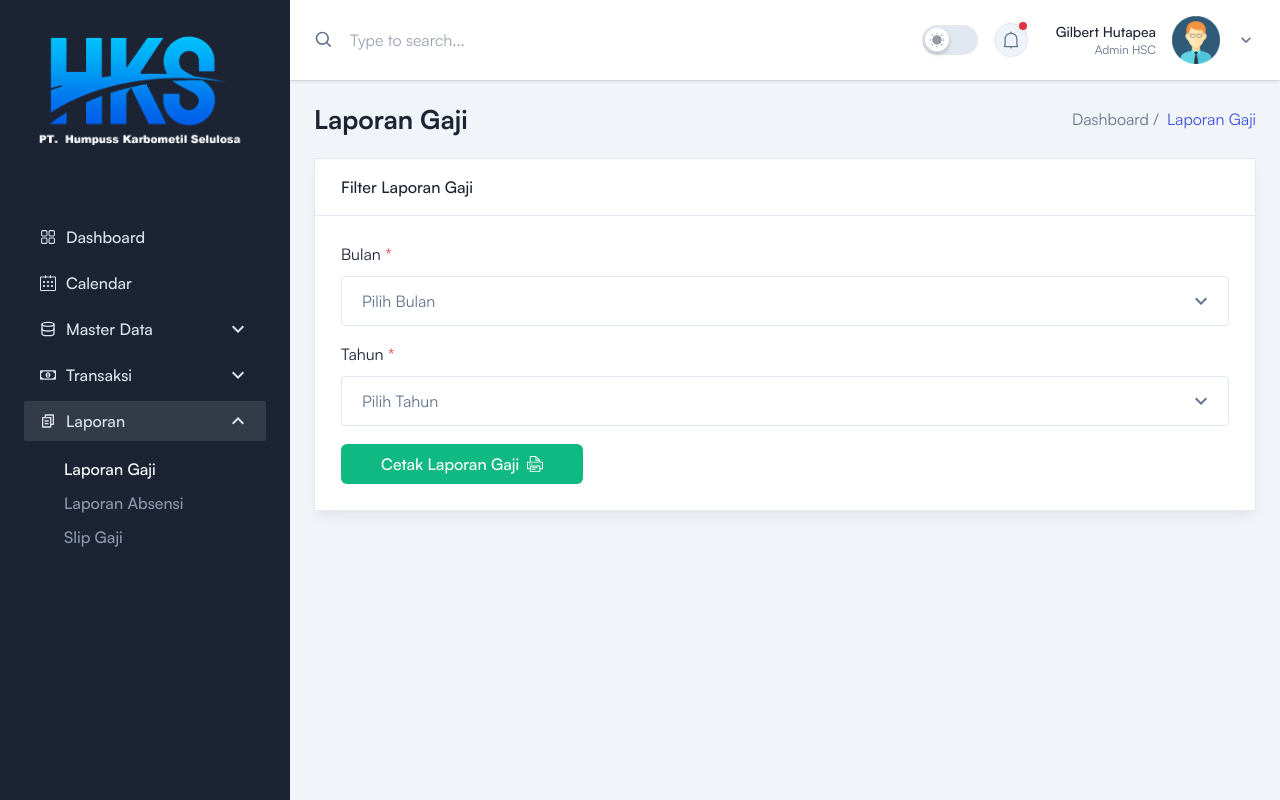
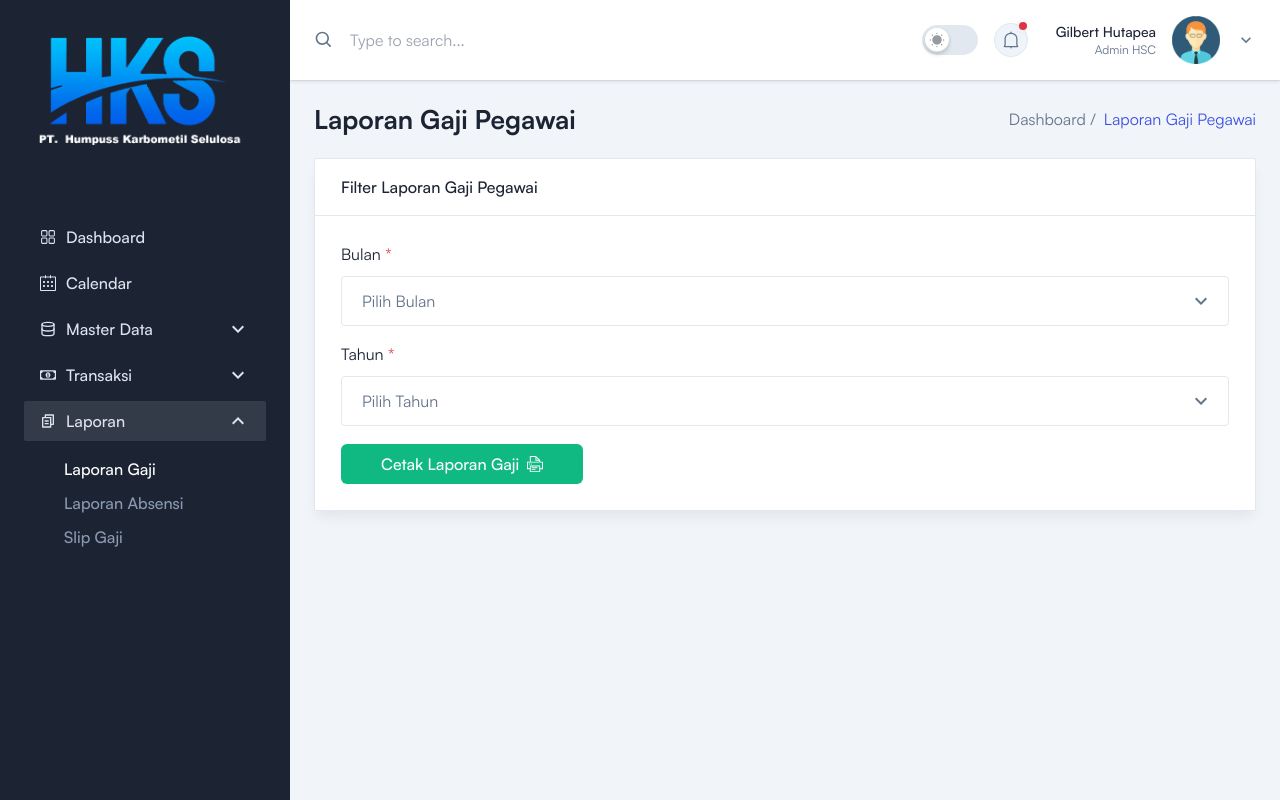
Before and after one commit to SoftwareKings/mern-employee-salary-management, a React (Vite) app in the folder Frontend/: page /admin/laporan/laporan-gaji in a window 1280 px wide. Built offline with nearby package versions, Linux system fonts and the light colour scheme.

Commit message:
Refactor

```diff
--- a/Frontend/src/pages/Admin/Laporan/LaporanGaji/LaporanGaji.jsx
+++ b/Frontend/src/pages/Admin/Laporan/LaporanGaji/LaporanGaji.jsx
@@ -9,14 +9,14 @@ import { TfiPrinter } from 'react-icons/tfi'
 const LaporanGaji = () => {
     return (
         <DefaultLayout>
-            <Breadcrumb pageName='Laporan Gaji' />
+            <Breadcrumb pageName='Laporan Gaji Pegawai' />
 
             <div className='sm:grid-cols-2'>
                 <div className='flex flex-col gap-9'>
                     <div className='rounded-sm border border-stroke bg-white shadow-default dark:border-strokedark dark:bg-boxdark'>
                         <div className='border-b border-stroke py-4 px-6.5 dark:border-strokedark'>
                             <h3 className='font-medium text-black dark:text-white'>
-                                Filter Laporan Gaji
+                                Filter Laporan Gaji Pegawai
                             </h3>
                         </div>
                         <form action='#'>
```
